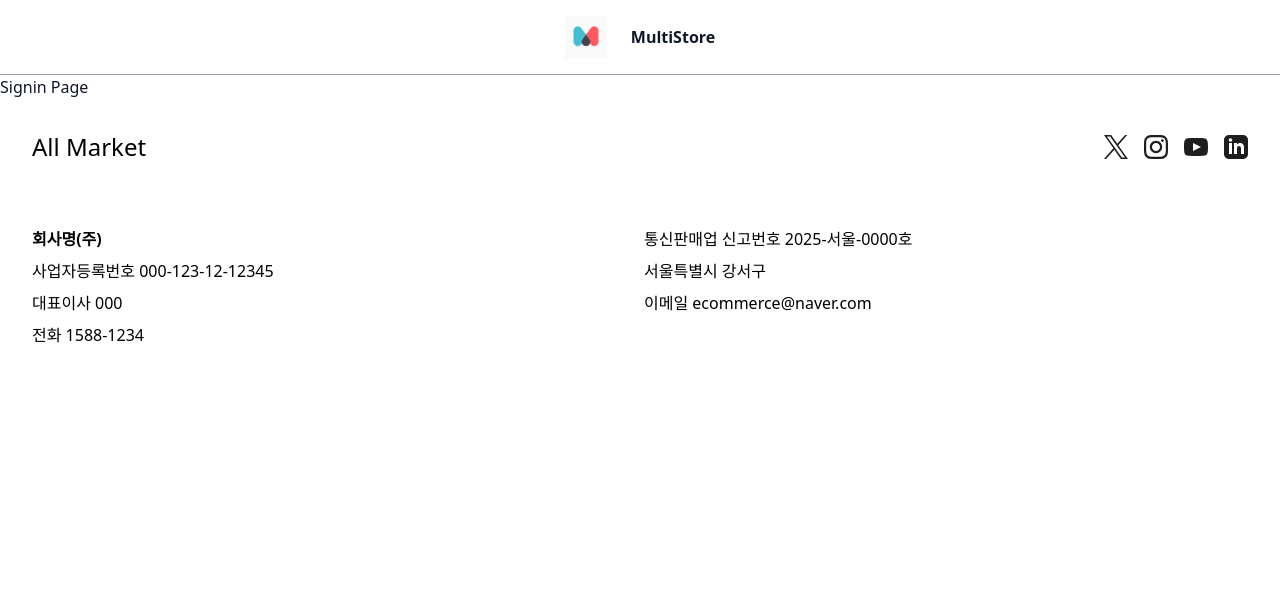
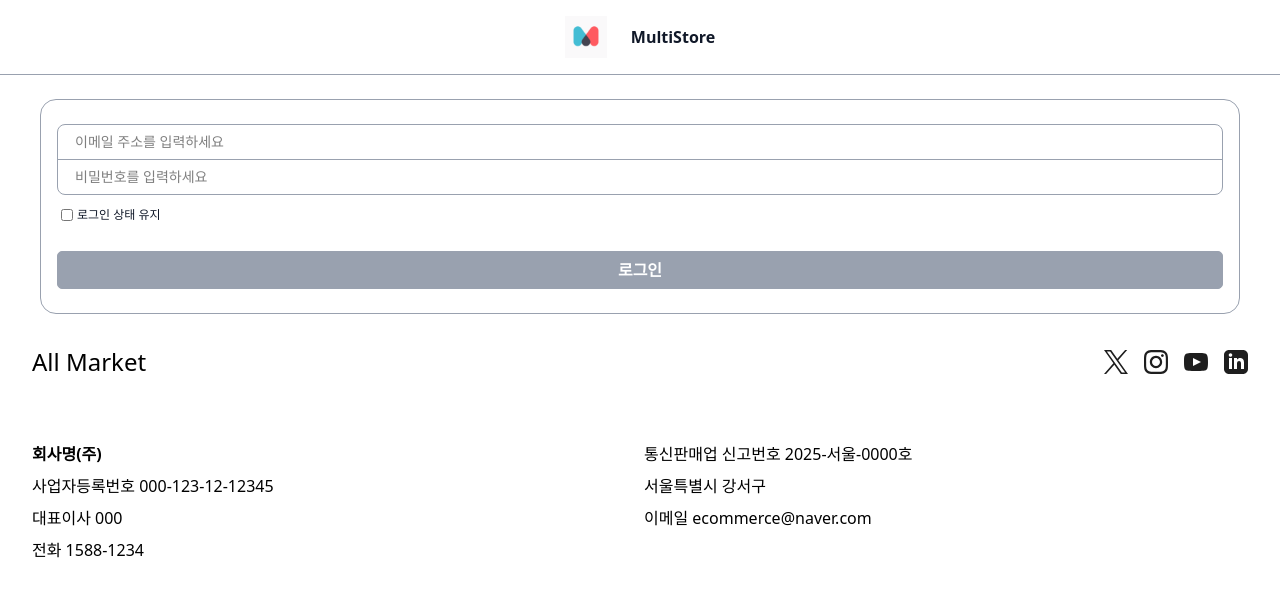
Before and after one commit to changmin6362/MultiStore, a Next.js app in the folder frontend/: page /auth/signin in a window 1280 px wide. Shown: the top 596 px of the page. Built offline with nearby package versions, Linux system fonts and the light colour scheme.

Commit message:
feat: implement SigninPage layout & SigninForm 훅 및 유틸리티 분리

```diff
--- a/frontend/src/app/(pages)/auth/signin/page.tsx
+++ b/frontend/src/app/(pages)/auth/signin/page.tsx
@@ -1,3 +1,16 @@
+"use client";
+
+import { SigninForm } from "@/components/forms/SigninForm/SigninForm";
+
 export default function Signin() {
-  return <div>Signin Page</div>;
+  const handleSignin = (data: { email: string; password: string }) => {
+    // TODO: 백엔드에 로그인 요청
+    console.log("Sign in:", data);
+  };
+
+  return (
+    <div className="flex flex-col px-10 pt-6">
+      <SigninForm onSignin={handleSignin} errorMessage="" />
+    </div>
+  );
 }
--- a/frontend/src/components/common/Header/internal/HeaderIcon/HeaderIcon.tsx
+++ b/frontend/src/components/common/Header/internal/HeaderIcon/HeaderIcon.tsx
@@ -43,6 +43,3 @@ export const HeaderIcon = ({
     </Link>
   );
 };
-
-// 하위 호환성을 위한 별칭
-export const HeaderLogo = HeaderIcon;
--- a/frontend/src/components/common/Header/variants/HeaderPageNameAndLogin.tsx
+++ b/frontend/src/components/common/Header/variants/HeaderPageNameAndLogin.tsx
@@ -1,6 +1,6 @@
 import Previous from "@public/previous.svg";
 import { Navigation } from "../internal/Navigation/Navigation";
-import { HeaderLogo } from "../internal/HeaderIcon/HeaderIcon";
+import { HeaderIcon } from "../internal/HeaderIcon/HeaderIcon";
 import { HeaderTitle } from "../internal/HeaderTitle/HeaderTitle";
 import { UserStateType } from "./type";
 
@@ -24,7 +24,7 @@ interface HeaderContentProps {
 const HeaderContent = ({ pageName = "", userState }: HeaderContentProps) => {
   return (
     <header className="flex w-full flex-wrap items-center justify-between gap-6 bg-white p-4">
-      <HeaderLogo imageSrc={Previous} alt="back" onBack={true} />
+      <HeaderIcon imageSrc={Previous} alt="back" onBack={true} />
       <HeaderTitle title={pageName} />
       <Navigation userState={userState} />
     </header>
--- a/frontend/src/components/common/Header/variants/HeaderStoreNameOnly.tsx
+++ b/frontend/src/components/common/Header/variants/HeaderStoreNameOnly.tsx
@@ -1,5 +1,5 @@
 import Logo from "@public/logo.svg";
-import { HeaderLogo } from "../internal/HeaderIcon/HeaderIcon";
+import { HeaderIcon } from "../internal/HeaderIcon/HeaderIcon";
 import { HeaderTitle } from "../internal/HeaderTitle/HeaderTitle";
 
 interface HeaderProps extends HeaderContentProps {
@@ -21,7 +21,7 @@ interface HeaderContentProps {
 const HeaderContent = ({ storeName = "" }: HeaderContentProps) => {
   return (
     <header className="flex w-full flex-wrap items-center justify-center gap-6 bg-white p-4">
-      <HeaderLogo imageSrc={Logo} alt="logo" />
+      <HeaderIcon imageSrc={Logo} alt="logo" />
       <HeaderTitle title={storeName} />
     </header>
   );
--- a/frontend/src/components/common/Header/variants/HeaderWithSearch.tsx
+++ b/frontend/src/components/common/Header/variants/HeaderWithSearch.tsx
@@ -1,7 +1,7 @@
 import Logo from "@public/logo.svg";
 import { Navigation } from "../internal/Navigation/Navigation";
 import { SearchBar } from "../internal/SearchBar/SearchBar";
-import { HeaderLogo } from "../internal/HeaderIcon/HeaderIcon";
+import { HeaderIcon } from "../internal/HeaderIcon/HeaderIcon";
 import { HeaderTitle } from "../internal/HeaderTitle/HeaderTitle";
 import { UserStateType } from "./type";
 
@@ -31,7 +31,7 @@ const HeaderContent = ({
 }: HeaderContentProps) => {
   return (
     <header className="flex w-full flex-wrap items-center justify-between gap-6 bg-white p-4">
-      <HeaderLogo imageSrc={Logo} alt="logo" />
+      <HeaderIcon imageSrc={Logo} alt="logo" />
       <HeaderTitle title={storeName} />
       {children && children}
       <Navigation userState={userState} />
--- a/frontend/src/components/forms/SigninForm/SigninForm.tsx
+++ b/frontend/src/components/forms/SigninForm/SigninForm.tsx
@@ -1,7 +1,10 @@
-import { useState } from "react";
+"use client";
+
 import { Input } from "@/components/ui/Input/Input";
 import { Button } from "@/components/ui/Button/Button";
 import { Checkbox } from "@/components/ui/Checkbox/Checkbox";
+import { useSigninForm } from "./hooks/useSigninForm";
+import { formatValidationErrors, getErrorMessage } from "./utils/errorUtils";
 
 // form 디자인용 div
 const Divider = () => {
@@ -17,37 +20,57 @@ export const SigninForm = ({
   onSignin,
   errorMessage = ""
 }: SigninFormProps) => {
-  const [email, setEmail] = useState("");
-  const [password, setPassword] = useState("");
-
-  const isFormInvalid = !email || !password;
+  const {
+    formState,
+    updateEmail,
+    updatePassword,
+    validateForm,
+    isFormInvalid
+  } = useSigninForm();
 
   const handleLoginClick = () => {
-    onSignin({ email, password });
+    if (validateForm()) {
+      onSignin({
+        email: formState.email,
+        password: formState.password
+      });
+    }
   };
 
+  const validationErrorMessage = formatValidationErrors(
+    formState.validationErrors
+  );
+  const displayErrorMessage = getErrorMessage(
+    validationErrorMessage,
+    errorMessage
+  );
+
   return (
-    <div className="justify-first flex w-full flex-col items-center gap-6">
+    <div className="justify-first flex w-full flex-col items-center gap-6 rounded-2xl border border-gray-400 px-4 py-6">
       <div className="flex w-full flex-col gap-2">
-        <div className="rounded-lg border border-gray-400 focus-within:border-black">
+        <div className="rounded-lg border border-gray-400">
           {/* 이메일 입력창*/}
           <Input
-            placeholder="이메일 주소"
+            placeholder="이메일 주소를 입력하세요"
             type="email"
-            value={email}
-            onChange={(e) => setEmail(e.target.value)}
+            value={formState.email}
+            onChange={(e) => updateEmail(e.target.value)}
+            hasBorder={false}
           />
           <Divider />
           {/* 비밀번호 입력창*/}
           <Input
-            placeholder="비밀번호"
+            placeholder="비밀번호를 입력하세요"
             type="password"
-            value={password}
-            onChange={(e) => setPassword(e.target.value)}
+            value={formState.password}
+            onChange={(e) => updatePassword(e.target.value)}
+            hasBorder={false}
           />
         </div>
-        {/* 에러 메시지 표시 */}
-        <p className="text-sm text-red-500">{errorMessage}</p>
+        {/* 에러 메시지 표시 (유효성 검사 + 서버 에러) */}
+        {displayErrorMessage && (
+          <p className="text-sm text-red-500">{displayErrorMessage}</p>
+        )}
         {/* 체크박스 */}
         <Checkbox label="로그인 상태 유지" />
       </div>
--- /dev/null
+++ b/frontend/src/components/forms/SigninForm/hooks/useSigninForm.ts
@@ -0,0 +1,69 @@
+/**
+ * 로그인 폼 상태 관리 훅
+ * 책임: 폼 상태(이메일, 비밀번호, 유효성 검사 에러) 관리
+ */
+
+import { useState } from "react";
+import { validateSigninForm } from "../utils/validation";
+
+export interface SigninFormState {
+  email: string;
+  password: string;
+  validationErrors: {
+    email?: string;
+    password?: string;
+  };
+}
+
+export const useSigninForm = () => {
+  const [formState, setFormState] = useState<SigninFormState>({
+    email: "",
+    password: "",
+    validationErrors: {}
+  });
+
+  const updateEmail = (value: string) => {
+    setFormState((prev) => {
+      const newState = { ...prev, email: value };
+      const errors = validateSigninForm(value, prev.password);
+      return {
+        ...newState,
+        validationErrors: errors
+      };
+    });
+  };
+
+  const updatePassword = (value: string) => {
+    setFormState((prev) => {
+      const newState = { ...prev, password: value };
+      const errors = validateSigninForm(prev.email, value);
+      return {
+        ...newState,
+        validationErrors: errors
+      };
+    });
+  };
+
+  const validateForm = () => {
+    const errors = validateSigninForm(formState.email, formState.password);
+    setFormState((prev) => ({
+      ...prev,
+      validationErrors: errors
+    }));
+    return Object.keys(errors).length === 0;
+  };
+
+  // 버튼 비활성화: 필드가 비어있거나 유효성 검사 에러가 있을 때
+  const isFormInvalid =
+    !formState.email ||
+    !formState.password ||
+    Object.keys(formState.validationErrors).length > 0;
+
+  return {
+    formState,
+    updateEmail,
+    updatePassword,
+    validateForm,
+    isFormInvalid
+  };
+};
--- /dev/null
+++ b/frontend/src/components/forms/SigninForm/utils/errorUtils.ts
@@ -0,0 +1,38 @@
+/**
+ * 에러 메시지 포맷팅 유틸
+ * 책임: 유효성 검사 에러를 사용자 친화적인 메시지로 변환
+ */
+
+interface ValidationError {
+  email?: string;
+  password?: string;
+}
+
+/**
+ * 유효성 검사 에러를 하나의 메시지 문자열로 변환
+ */
+export const formatValidationErrors = (
+  validationErrors: ValidationError
+): string => {
+  const messages: string[] = [];
+
+  if (validationErrors.email) {
+    messages.push(validationErrors.email);
+  }
+
+  if (validationErrors.password) {
+    messages.push(validationErrors.password);
+  }
+
+  return messages.join(", ");
+};
+
+/**
+ * 표시할 에러 메시지 결정 (유효성 검사 에러 우선)
+ */
+export const getErrorMessage = (
+  validationErrorMessage: string,
+  serverErrorMessage: string
+): string => {
+  return validationErrorMessage || serverErrorMessage;
+};
--- /dev/null
+++ b/frontend/src/components/forms/SigninForm/utils/validation.ts
@@ -0,0 +1,69 @@
+/**
+ * 로그인 폼 검증 로직
+ */
+
+interface ValidationError {
+  email?: string;
+  password?: string;
+}
+
+/**
+ * 이메일 유효성 검사
+ */
+export const validateEmail = (email: string): string | undefined => {
+  if (!email) {
+    return "이메일을 입력해주세요";
+  }
+
+  const emailRegex = /^[^\s@]+@[^\s@]+\.[^\s@]+$/;
+  if (!emailRegex.test(email)) {
+    return "유효한 이메일 주소를 입력해주세요";
+  }
+
+  return undefined;
+};
+
+/**
+ * 비밀번호 유효성 검사
+ */
+export const validatePassword = (password: string): string | undefined => {
+  if (!password) {
+    return "비밀번호를 입력해주세요";
+  }
+
+  if (password.length < 8) {
+    return "비밀번호는 8자 이상이어야 합니다";
+  }
+
+  return undefined;
+};
+
+/**
+ * 전체 폼 검증
+ */
+export const validateSigninForm = (
+  email: string,
+  password: string
+): ValidationError => {
+  const errors: ValidationError = {};
+
+  const emailError = validateEmail(email);
+  if (emailError) {
+    errors.email = emailError;
+  }
+
+  const passwordError = validatePassword(password);
+  if (passwordError) {
+    errors.password = passwordError;
+  }
+
+  return errors;
+};
+
+/**
+ * 폼이 유효한지 확인
+ */
+export const isFormValid = (email: string, password: string): boolean => {
+  const errors = validateSigninForm(email, password);
+  return Object.keys(errors).length === 0;
+};
--- a/frontend/src/components/ui/Button/Button.tsx
+++ b/frontend/src/components/ui/Button/Button.tsx
@@ -27,7 +27,7 @@ export const Button = ({
       type="submit"
       disabled={disabled}
       // 공통적으로 적용될 버튼의 기본 스타일
-      className={`flex flex-1 flex-col items-center justify-center rounded-[5px] border px-1.5 py-1.5 ${
+      className={`flex w-full flex-1 flex-col items-center justify-center rounded-[5px] border px-1.5 py-1.5 ${
         disabled
           ? // disabled가 true일 때 적용된 스타일
             "cursor-not-allowed border-gray-400 bg-gray-400 text-white"
```
